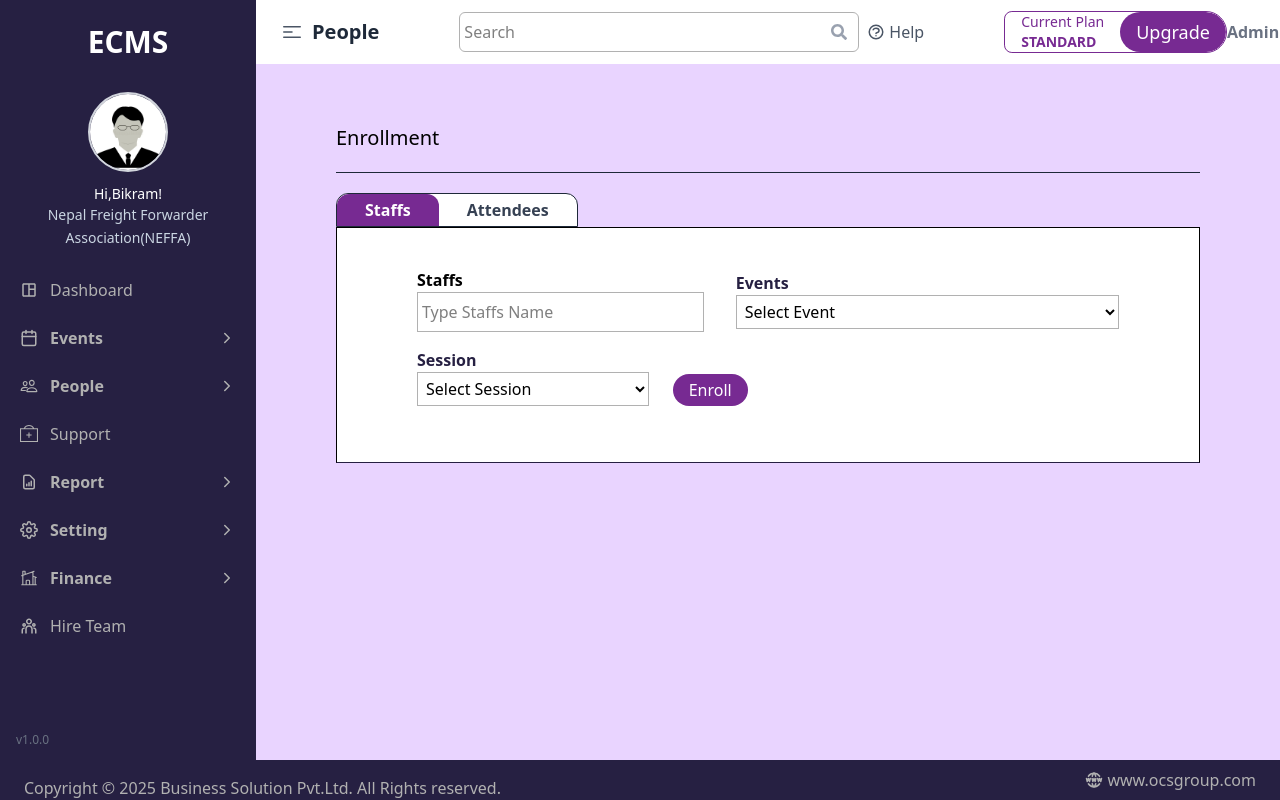
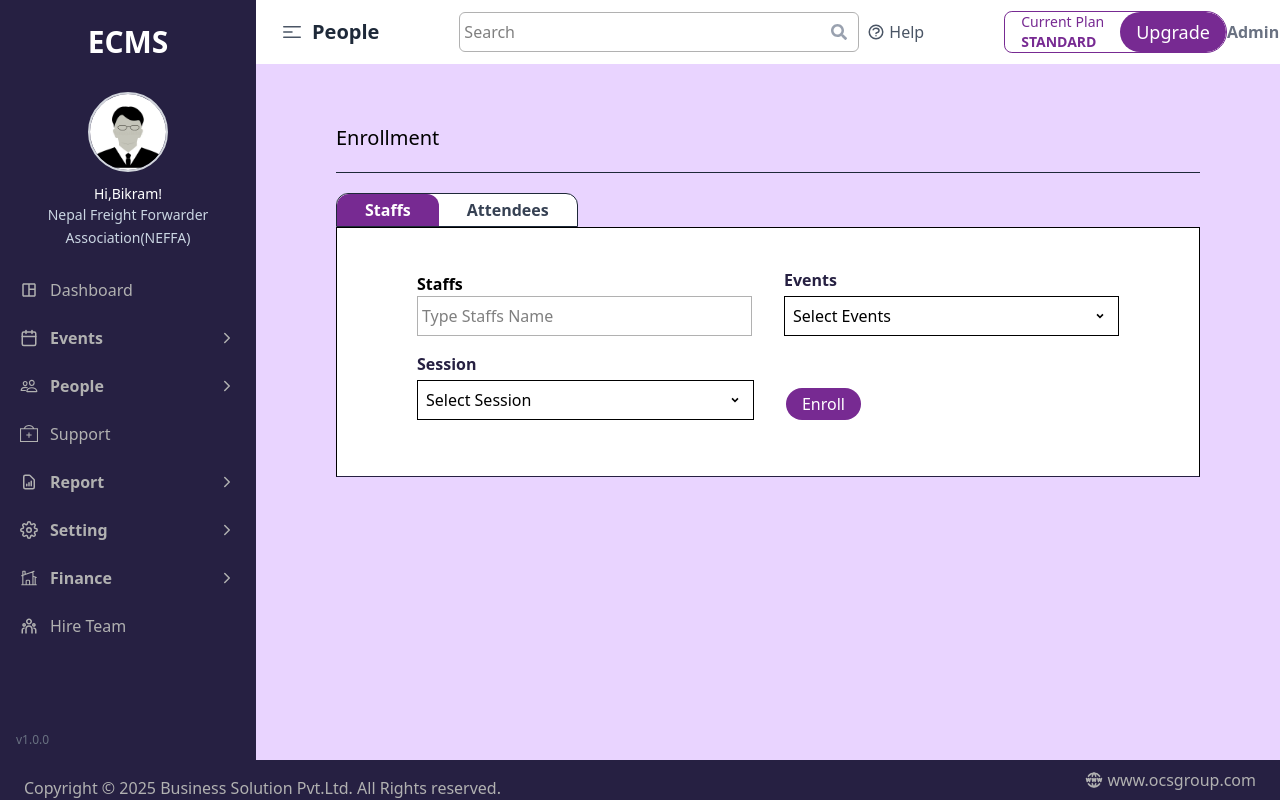
Before and after one commit to koiraladarwin/ecmsadminpage, a React (Vite) app: page /people/enroll in a window 1280 px wide. Built offline with nearby package versions, Linux system fonts and the light colour scheme.

Commit message:
refactor:use the custom dropdown in staff enroll form

```diff
--- a/src/features/dashboard/people/components/form/EnrollStaffForm.jsx
+++ b/src/features/dashboard/people/components/form/EnrollStaffForm.jsx
@@ -1,48 +1,65 @@
-import React from 'react'
+import React, { useState } from 'react'
 import NormalBtn from '../NormalBtn'
 import SearchableDropdown from '../SearchableDropdown'
+import CustomDropdown from '../CustomDropDown'
+import Swal from 'sweetalert2'
 
 function EnrollStaffForm() {
   const staffOptions = [
     { id: 'STF-001', name: 'Mr. Carlos Cole' },
     { id: 'STF-002', name: 'Mr. Peter Lee' },
   ]
-  const handleStaffSelect = (staff) => {
+  const eventOptions = ['Event1', 'Event2', 'Event3']
+  const sessionOptions = ['Session1', 'Session2', 'Session3']
 
+  const [formData, setFormData] = useState({
+    attendee: null,
+    event: null,
+    session: null,
+  })
+
+
+  const handleSelect = (key, value) => {
+    setFormData({ ...formData, [key]: value })
   }
+
+  const handleSubmit = () => {
+    if (!formData.attendee || !formData.event || !formData.session) {
+      Swal.fire('Please Fill all the fields!')
+      return
+    }
+  }
+
   return (
     <div className='w-full bg-white px-20 py-10 border-[1.3px] border-b-sidebar-bg '>
       {/* staff and events */}
-      <div className='flex items-center w-full gap-8'>
-        <SearchableDropdown label='Staffs' options={staffOptions} onSelect={handleStaffSelect} />
+      <div className='flex items-end w-full gap-8'>
+        <div className='flex flex-col flex-1'>
+          <SearchableDropdown label='Staffs' options={staffOptions} onSelect={(attendee) => handleSelect('attendee', attendee)} />
+        </div>
+
         {/* events */}
-        <div className='flex flex-col flex-2'>
-          <label className='font-bold text-sidebar-bg'>Events</label>
-          <select className='focus:outline-none' >
-            <option>Select Event</option>
-            <option>Event 1</option>
-            <option>Event 2</option>
-            <option>Event 3</option>
-            <option>Event 4</option>
-            <option>Event 5</option>
-          </select>
+        <div className='flex flex-col flex-1'>
+          <CustomDropdown
+            label='Events'
+            options={eventOptions}
+            onSelect={(value) => handleSelect('event', value)}
+          />
         </div>
       </div>
 
       {/* session and enroll */}
       <div className='flex items-end w-full gap-6 py-4'>
-        <div className='flex flex-col w-[33%]'>
-          <label className='font-bold text-sidebar-bg'>Session</label>
-          <select className='border p-2  focus:outline-none'>
-            <option>Select Session</option>
-            <option>Session 1</option>
-            <option>Session 2</option>
-            <option>Session 3</option>
-          </select>
+        <div className='flex flex-col w-[48%]'>
+          <CustomDropdown
+            label='Session'
+            options={sessionOptions}
+            onSelect={(value) => handleSelect('session', value)}
+          />
         </div>
         {/* btn */}
-        <div>
-          <NormalBtn text='Enroll' type='primary' />
+        <div className='ml-2'>
+          <NormalBtn text='Enroll' type='primary' onClick={handleSubmit} />
         </div>
       </div>
     </div>
```
